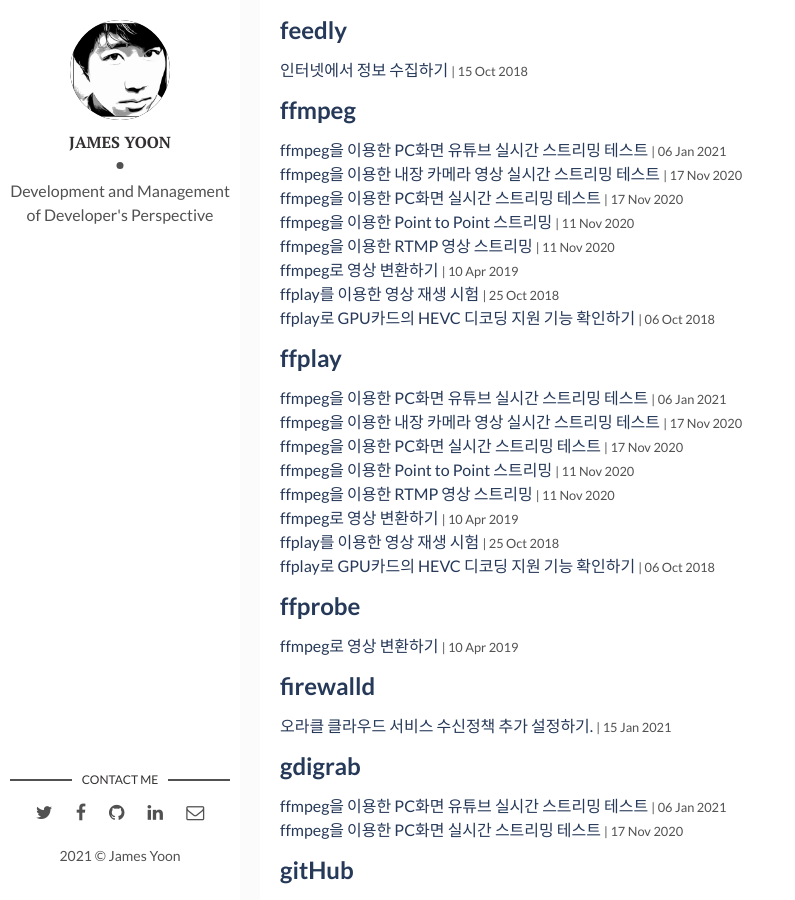
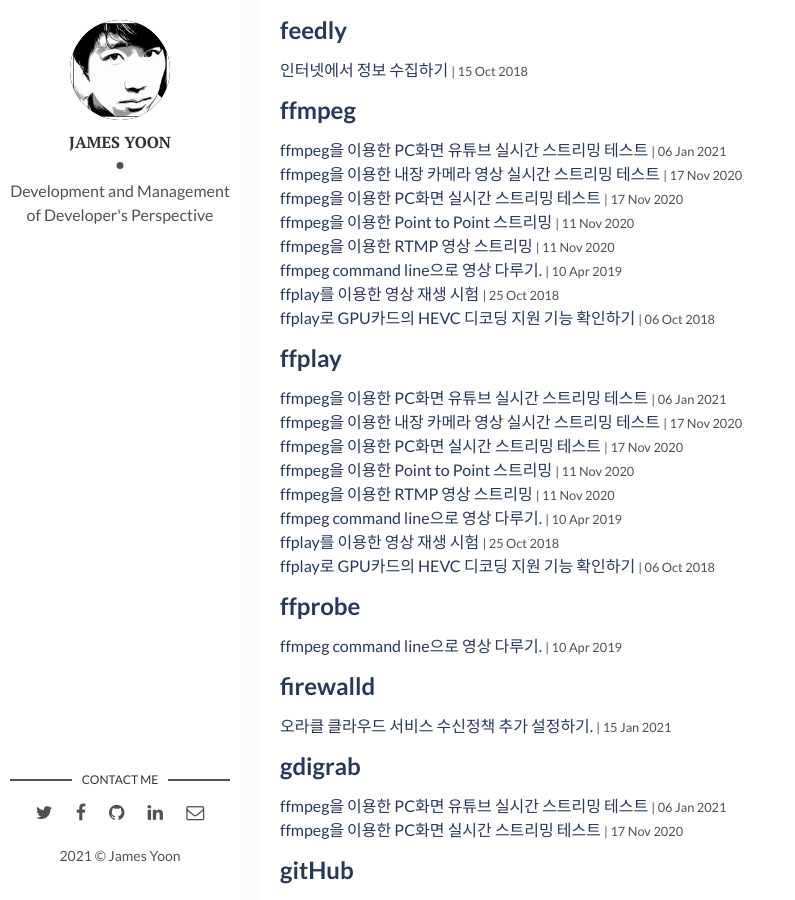
Before and after one commit to butteryoon/butteryoon.github.io, a Jekyll site: the page built from tags.html, in a window 1280 px wide and 900 px high, scrolled down 3033 px. Shown: the whole window, without its empty margins (0-795 px from the left). Built offline with Jekyll 4.4.1, drawn with Linux system fonts in a browser that asks for light colours; comment, search, counter and statistics services are not loaded; some of the changed lines change nothing that is shown.

Commit message:
ffmpeg create thumbnail images

````diff
--- a/_posts/2019-04-10-using_ffmpeg.md
+++ b/_posts/2019-04-10-using_ffmpeg.md
@@ -1,7 +1,7 @@
 ---
 layout: post
-title: "ffmpeg로 영상 변환하기"
-description: "ffmpeg로 영상 변환하기"
+title: "ffmpeg command line으로 영상 다루기."
+description: "ffmpeg을 이용하여 명령어라인으로 영상을 처리하는 예를 정리한다."
 img: ffmpeg.png
 date: 2019-04-10 17:06:00 +0900
 last_modified_at: 2020-11-11 14:00:00 +0900
@@ -36,6 +36,7 @@
 ```
 
 아래 ffmpeg으로 영상을 재생성하면 start 값이 0 으로 설정된다.
+
 > 그냥 실행하면 터미널에 로그를 찍느라 시간이 오래 걸리므로 로그는 /dev/null 로 보내버린다.
 
 ```powershell
@@ -107,8 +108,23 @@
 video:144985kB audio:9144kB subtitle:0kB other streams:0kB global headers:0kB muxing overhead: unknown
 ```
 
+## 썸네일 이미지 저장
+
+지정된 경로에 주어진 시간 간젹으로 확장자의 이미지 포맷으로 썸네일을 생성한다.
+
+> -vf fps=1 : 1초에 한장씩 이미지 출력.
+> -vf fps=1/60 : 1분에 한장씩 이미지 출력.
+
+```powershell
+❯ ffmpeg.exe -i .\BigBuckBunny.mp4 -vf fps=1 Thumbnails/B3_%02d.png
+... skip information
+frame=  596 fps= 16 q=-0.0 Lsize=N/A time=00:09:56.00 bitrate=N/A speed=15.8x
+```
+
+
 ## 참고 URL
 - [StreamingGuide-FFmpeg](https://trac.ffmpeg.org/wiki/StreamingGuide)
 - [Re-stream using FFmpeg with Wowza Streaming Engine](https://www.wowza.com/docs/how-to-restream-using-ffmpeg-with-wowza-streaming-engine)
 - [Video streaming with ffmpeg](https://www.acmesystems.it/ffmpeg)
 - [Record fragments of 10 seconds using FFMPEG and DSHOW from webcam](https://superuser.com/questions/1019303/record-fragments-of-10-seconds-using-ffmpeg-and-dshow-from-webcam)
+- [Create a thumbnail image every X seconds of the video](https://trac.ffmpeg.org/wiki/Create%20a%20thumbnail%20image%20every%20X%20seconds%20of%20the%20video)
````
